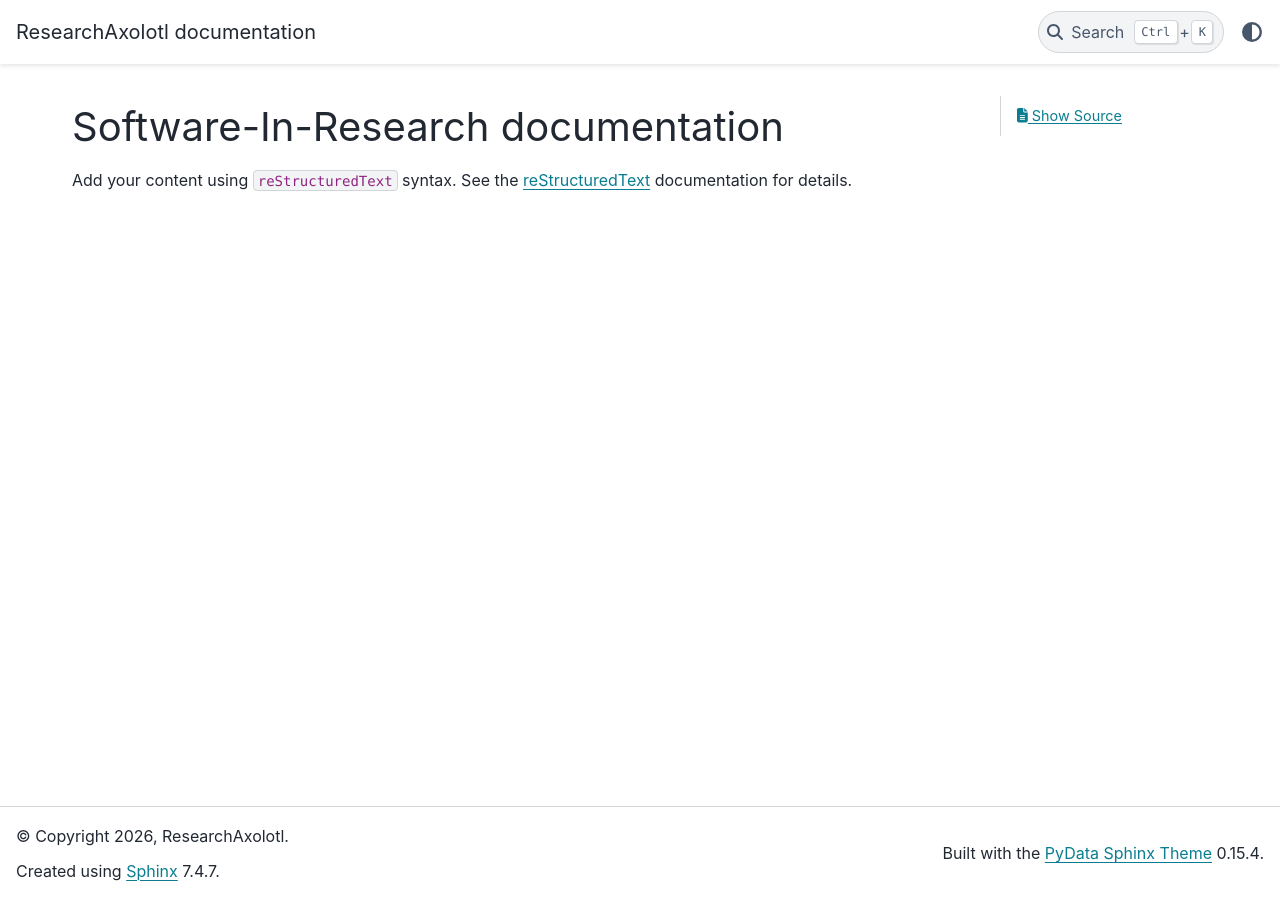
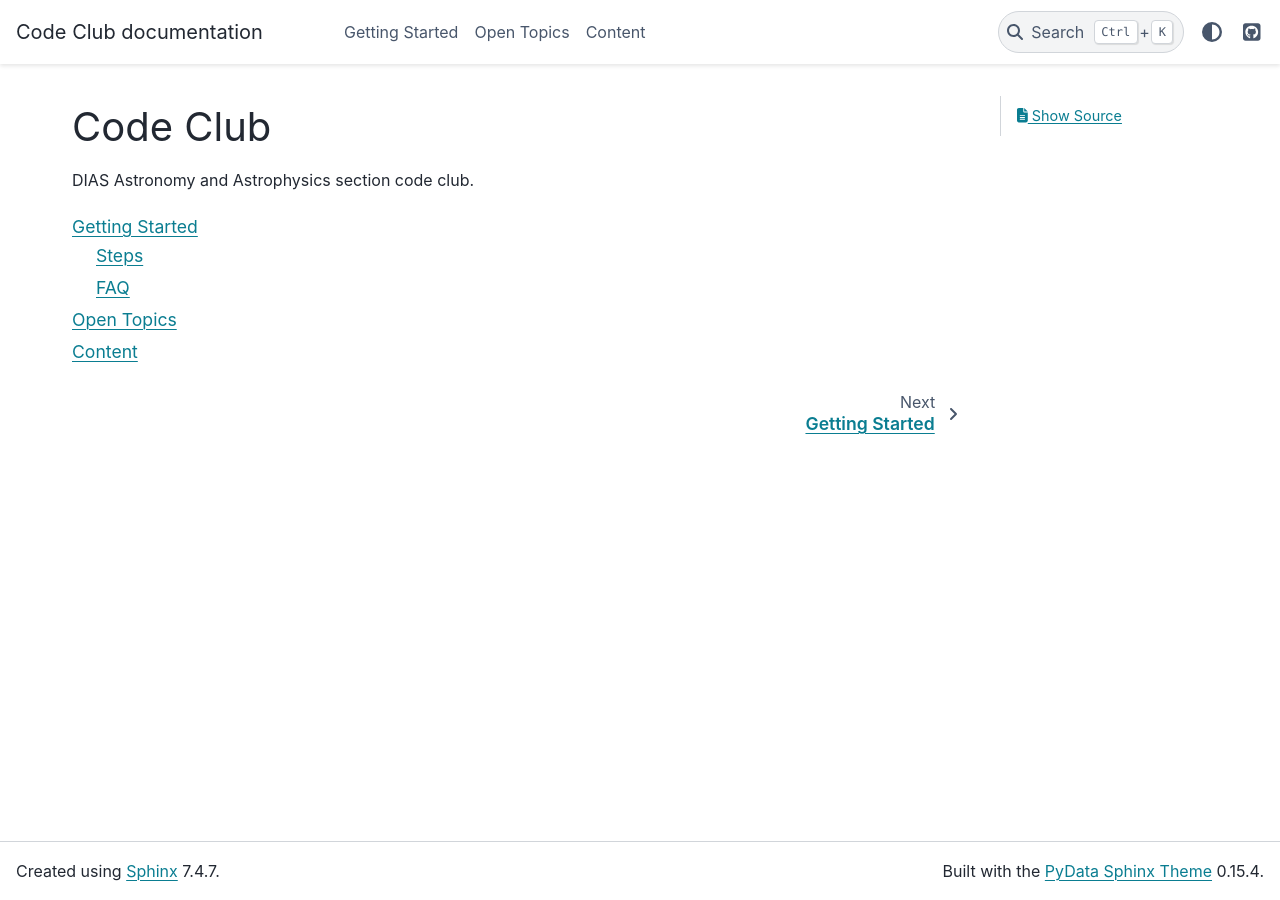
Before and after one commit to Hermanlrx/software-in-research, a Sphinx documentation site: the page built from docs/index.rst, in a window 1280 px wide. Built offline with Sphinx 7.4.7 and the PyData theme 0.15.4, drawn with Linux system fonts in a browser that asks for light colours.

Commit message:
Adds page structure + getting started page with instructions (#11)

```diff
--- a/docs/conf.py
+++ b/docs/conf.py
@@ -6,9 +6,8 @@
 # -- Project information -----------------------------------------------------
 # https://www.sphinx-doc.org/en/master/usage/configuration.html#project-information
 
-project = 'ResearchAxolotl'
-copyright = '2026, ResearchAxolotl'
-author = 'ResearchAxolotl'
+project = 'Code Club'
+author = 'H. le Roux and D.M. Hollman'
 
 # -- General configuration ---------------------------------------------------
 # https://www.sphinx-doc.org/en/master/usage/configuration.html#general-configuration
@@ -25,3 +24,11 @@ exclude_patterns = ['_build', 'Thumbs.db', '.DS_Store']
 
 html_theme = "pydata_sphinx_theme"
 html_static_path = ['_static']
+html_theme_options = {
+    "github_url": "https://github.com/ResearchAxolotl/software-in-research",
+}
+html_sidebars = {
+    # Add pages here to remove their left sidebar.
+    "get-started": [],
+    "open-topics": [],
+}
--- /dev/null
+++ b/docs/content/index.rst
@@ -0,0 +1,2 @@
+Content
+=======
--- a/docs/index.rst
+++ b/docs/index.rst
@@ -1,16 +1,13 @@
-.. Software-In-Research documentation master file, created by
-   sphinx-quickstart on Fri Nov  6 14:54:54 2026.
-   You can adapt this file completely to your liking, but it should at least
-   contain the root `toctree` directive.
+Code Club
+=========
 
-Software-In-Research documentation
-==================================
+DIAS Astronomy and Astrophysics section code club.
 
-Add your content using ``reStructuredText`` syntax. See the
-`reStructuredText <https://www.sphinx-doc.org/en/master/usage/restructuredtext/index.html>`_
-documentation for details.
-
+.. Some brief description here
 
 .. toctree::
    :maxdepth: 2
-   :caption: Contents:
+
+   get-started
+   open-topics.rst
+   content/index
--- /dev/null
+++ b/docs/open-topics.rst
@@ -0,0 +1,2 @@
+Open Topics
+===========
```
Also changed, not shown: README.md (+3 -0 lines), docs/get-started.rst (added, +37 -0 lines).
